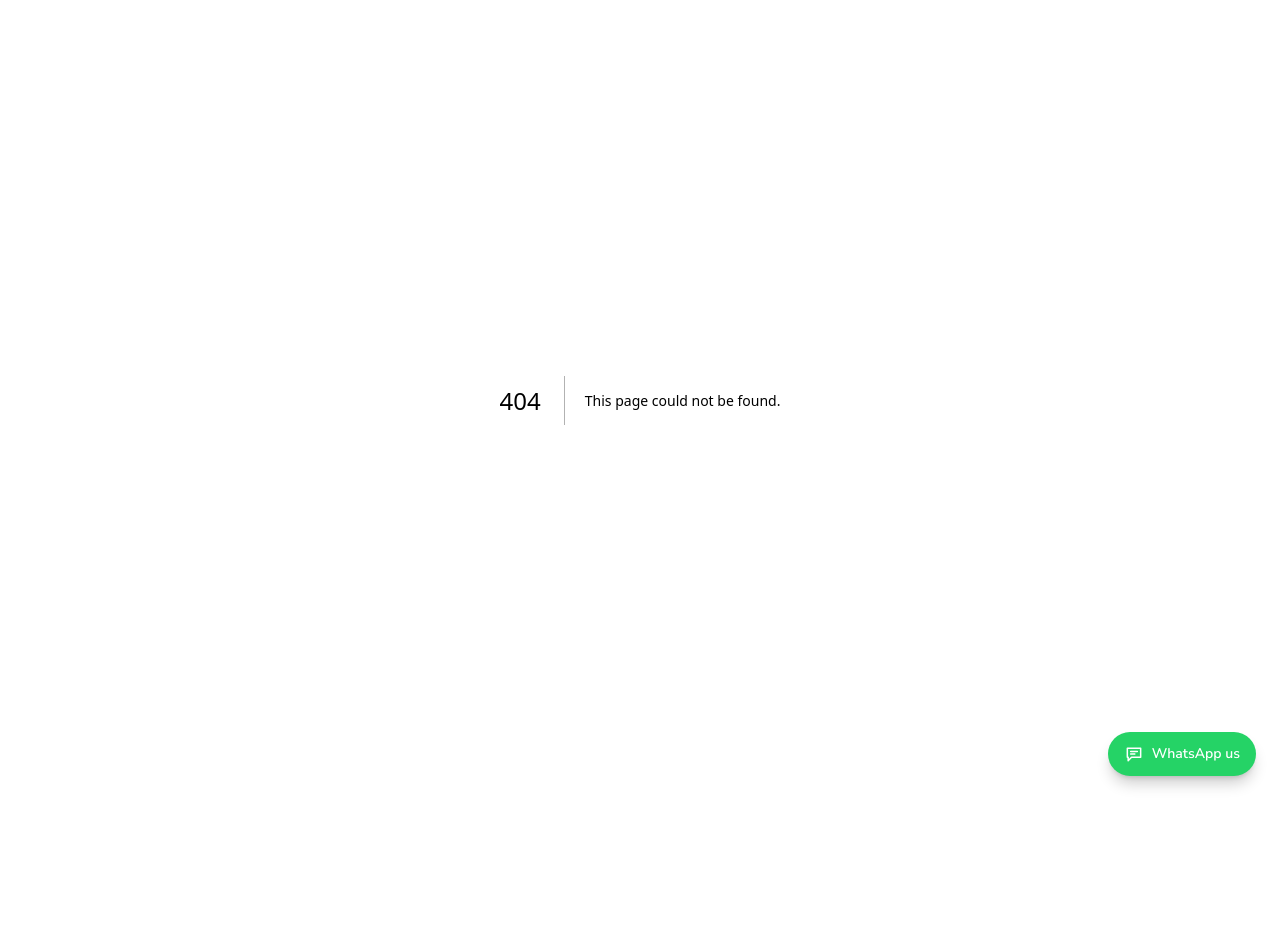
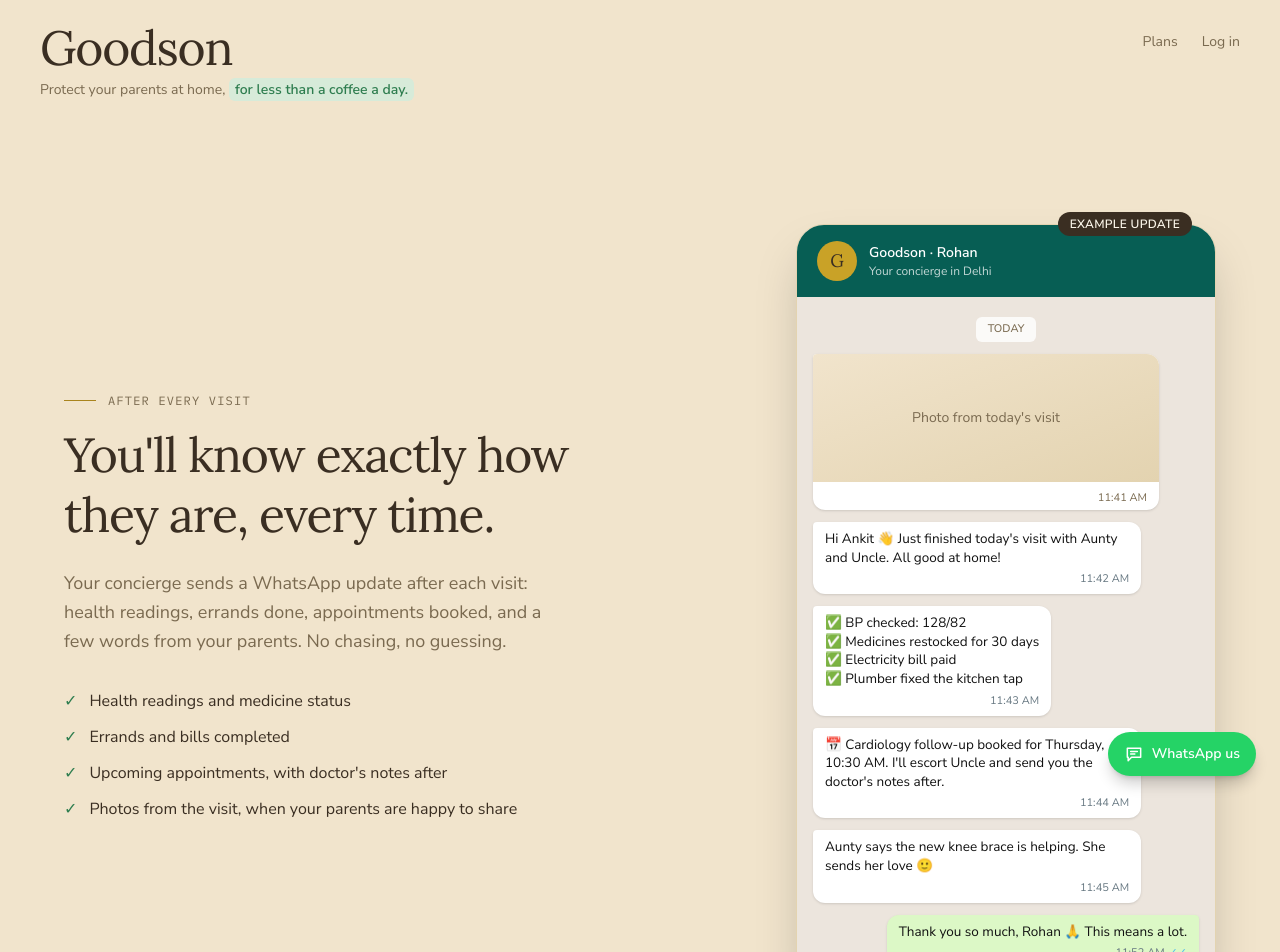
Before and after one commit to sidharthtaneja1993-tech/goodson-app, a Next.js app: page /updates in a window 1280 px wide. Before the commit this address had no page. Shown: the top 952 px of the page. Before the commit the page ends 800 px from the top, so only its background shows below. Built offline with nearby package versions, Linux system fonts and the light colour scheme.

Commit message:
WhatsApp updates page and homepage teaser

```diff
--- a/app/page.tsx
+++ b/app/page.tsx
@@ -12,6 +12,7 @@
 import SubscribeModal from "@/components/SubscribeModal";
 import FadeIn from "@/components/FadeIn";
 import CounterStat from "@/components/CounterStat";
+import UpdatesHook from "@/components/UpdatesHook";
 import type { CurrencyCode, PlanId } from "@/lib/plans";
 
 export default function Home() {
@@ -107,6 +108,7 @@
       />
 
       <ServicesSection />
+      <UpdatesHook />
       <TestimonialsSection />
       <PricingSection
         onSelectPlan={(plan, cur, r) => {
--- /dev/null
+++ b/app/updates/page.tsx
@@ -0,0 +1,47 @@
+import Link from "next/link";
+import Header from "@/components/Header";
+import Footer from "@/components/Footer";
+import SampleUpdate from "@/components/SampleUpdate";
+
+export const metadata = {
+  title: "Visit updates on WhatsApp — Goodson",
+  description:
+    "See an example of the WhatsApp update families receive after every Goodson visit: health readings, errands, appointments and a few words from your parents.",
+};
+
+export default function UpdatesPage() {
+  return (
+    <main>
+      <section className="relative bg-linen px-6 pt-28 sm:px-10 sm:pt-32">
+        <Header />
+      </section>
+
+      <SampleUpdate />
+
+      <section className="border-t border-line bg-paper px-6 py-20 text-center sm:px-10">
+        <h2 className="font-display text-3xl tracking-tight text-ink sm:text-4xl">
+          Want updates like this for your parents?
+        </h2>
+        <p className="mx-auto mt-4 max-w-xl text-slate">
+          Every Goodson plan includes WhatsApp updates from your parents&apos; concierge.
+        </p>
+        <div className="mt-8 flex flex-wrap items-center justify-center gap-4">
+          <Link
+            href="/#plans"
+            className="rounded-full bg-marigold px-6 py-3.5 text-sm font-semibold text-ink transition-all duration-200 hover:-translate-y-0.5 hover:shadow-lg hover:shadow-marigold/20"
+          >
+            See plans
+          </Link>
+          <Link
+            href="/"
+            className="rounded-full border border-line px-6 py-3.5 text-sm font-semibold text-ink transition-colors duration-200 hover:border-ink"
+          >
+            Back to home
+          </Link>
+        </div>
+      </section>
+
+      <Footer />
+    </main>
+  );
+}
--- /dev/null
+++ b/components/SampleUpdate.tsx
@@ -0,0 +1,129 @@
+import FadeIn from "@/components/FadeIn";
+
+// An illustrative example of the WhatsApp update families receive after a
+// visit. Clearly labelled "Example" - names and readings are made up.
+const MESSAGES: { from: "goodson" | "family"; time: string; lines: string[] }[] = [
+  {
+    from: "goodson",
+    time: "11:42 AM",
+    lines: ["Hi Ankit 👋 Just finished today's visit with Aunty and Uncle. All good at home!"],
+  },
+  {
+    from: "goodson",
+    time: "11:43 AM",
+    lines: [
+      "✅ BP checked: 128/82",
+      "✅ Medicines restocked for 30 days",
+      "✅ Electricity bill paid",
+      "✅ Plumber fixed the kitchen tap",
+    ],
+  },
+  {
+    from: "goodson",
+    time: "11:44 AM",
+    lines: [
+      "📅 Cardiology follow-up booked for Thursday, 10:30 AM. I'll escort Uncle and send you the doctor's notes after.",
+    ],
+  },
+  {
+    from: "goodson",
+    time: "11:45 AM",
+    lines: ["Aunty says the new knee brace is helping. She sends her love 🙂"],
+  },
+  {
+    from: "family",
+    time: "11:52 AM",
+    lines: ["Thank you so much, Rohan 🙏 This means a lot."],
+  },
+];
+
+export default function SampleUpdate() {
+  return (
+    <section className="bg-linen px-6 py-24 sm:px-10">
+      <div className="mx-auto grid max-w-6xl items-center gap-14 lg:grid-cols-[1fr_420px]">
+        <FadeIn>
+          <div className="mb-4 flex items-center gap-3">
+            <span className="h-px w-8 bg-marigold-deep" />
+            <span className="font-mono text-xs uppercase tracking-widest text-slate">
+              After every visit
+            </span>
+          </div>
+          <h2 className="font-display max-w-lg text-4xl leading-tight tracking-tight text-ink sm:text-5xl">
+            You&apos;ll know exactly how they are, every time.
+          </h2>
+          <p className="mt-6 max-w-lg text-lg leading-relaxed text-slate">
+            Your concierge sends a WhatsApp update after each visit: health
+            readings, errands done, appointments booked, and a few words from
+            your parents. No chasing, no guessing.
+          </p>
+          <ul className="mt-8 space-y-3 text-ink">
+            {[
+              "Health readings and medicine status",
+              "Errands and bills completed",
+              "Upcoming appointments, with doctor's notes after",
+              "Photos from the visit, when your parents are happy to share",
+            ].map((t) => (
+              <li key={t} className="flex gap-3">
+                <span className="text-go">✓</span>
+                <span>{t}</span>
+              </li>
+            ))}
+          </ul>
+        </FadeIn>
+
+        <FadeIn delay={150}>
+          <div className="relative mx-auto w-full max-w-[420px]">
+            <span className="absolute -top-3 right-6 z-10 rounded-full bg-ink px-3 py-1 text-xs font-semibold uppercase tracking-wide text-paper">
+              Example update
+            </span>
+            <div className="overflow-hidden rounded-[28px] border border-line bg-paper shadow-2xl">
+              {/* Chat header */}
+              <div className="flex items-center gap-3 bg-[#075E54] px-5 py-4 text-white">
+                <div className="flex h-10 w-10 items-center justify-center rounded-full bg-marigold font-display text-lg text-ink">
+                  G
+                </div>
+                <div>
+                  <p className="text-sm font-semibold">Goodson · Rohan</p>
+                  <p className="text-xs text-white/75">Your concierge in Delhi</p>
+                </div>
+              </div>
+
+              {/* Messages */}
+              <div className="space-y-3 bg-[#ECE5DD] px-4 py-5">
+                <div className="mx-auto w-fit rounded-md bg-white/80 px-3 py-1 text-[11px] font-medium text-slate">
+                  TODAY
+                </div>
+
+                <div className="ml-0 mr-10 overflow-hidden rounded-xl rounded-tl-sm bg-white shadow-sm">
+                  <div className="flex h-32 items-center justify-center bg-gradient-to-br from-linen to-line text-sm text-slate">
+                    Photo from today&apos;s visit
+                  </div>
+                  <p className="px-3 pb-1 pt-2 text-[11px] text-slate text-right">11:41 AM</p>
+                </div>
+
+                {MESSAGES.map((m, i) => (
+                  <div
+                    key={i}
+                    className={`w-fit max-w-[85%] rounded-xl px-3 py-2 text-[13.5px] leading-snug text-[#111] shadow-sm ${
+                      m.from === "family"
+                        ? "ml-auto rounded-tr-sm bg-[#DCF8C6]"
+                        : "rounded-tl-sm bg-white"
+                    }`}
+                  >
+                    {m.lines.map((l) => (
+                      <p key={l}>{l}</p>
+                    ))}
+                    <p className="mt-1 text-right text-[11px] text-[#667781]">
+                      {m.time}
+                      {m.from === "family" && <span className="ml-1 text-[#53BDEB]">✓✓</span>}
+                    </p>
+                  </div>
+                ))}
+              </div>
+            </div>
+          </div>
+        </FadeIn>
+      </div>
+    </section>
+  );
+}
--- /dev/null
+++ b/components/UpdatesHook.tsx
@@ -0,0 +1,35 @@
+import Link from "next/link";
+import FadeIn from "@/components/FadeIn";
+
+// Small homepage teaser that links to the full example on /updates.
+export default function UpdatesHook() {
+  return (
+    <section className="bg-linen px-6 py-16 sm:px-10">
+      <FadeIn>
+        <div className="mx-auto flex max-w-5xl flex-col items-center gap-8 rounded-2xl border border-line bg-paper p-6 shadow-sm sm:p-8 md:flex-row md:gap-10">
+          <div className="w-full max-w-xs shrink-0 rounded-2xl bg-[#ECE5DD] p-3">
+            <div className="w-fit max-w-full rounded-xl rounded-tl-sm bg-white px-3 py-2 text-[13px] leading-snug text-[#111] shadow-sm">
+              <p className="mb-1 text-[11px] font-semibold text-[#075E54]">Goodson · your concierge</p>
+              <p>✅ BP checked: 128/82</p>
+              <p>✅ Medicines restocked</p>
+              <p>📅 Doctor booked for Thursday</p>
+              <p className="mt-1 text-right text-[11px] text-[#667781]">11:43 AM</p>
+            </div>
+          </div>
+          <div className="text-center md:text-left">
+            <p className="font-mono text-xs uppercase tracking-widest text-slate">After every visit</p>
+            <h3 className="font-display mt-2 text-2xl leading-tight text-ink sm:text-3xl">
+              A WhatsApp update, so you always know how they are.
+            </h3>
+            <Link
+              href="/updates"
+              className="mt-4 inline-flex items-center gap-2 text-sm font-semibold text-go hover:underline"
+            >
+              See an example update <span aria-hidden="true">→</span>
+            </Link>
+          </div>
+        </div>
+      </FadeIn>
+    </section>
+  );
+}
```
